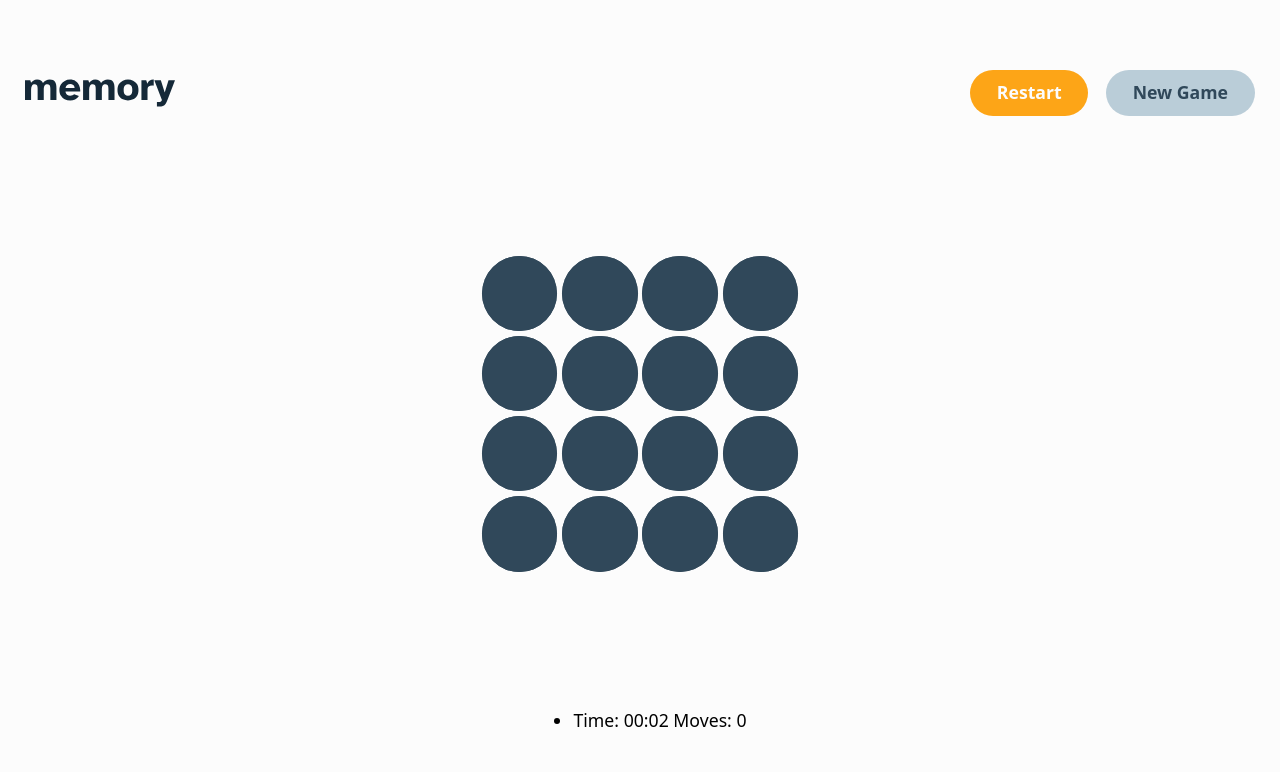
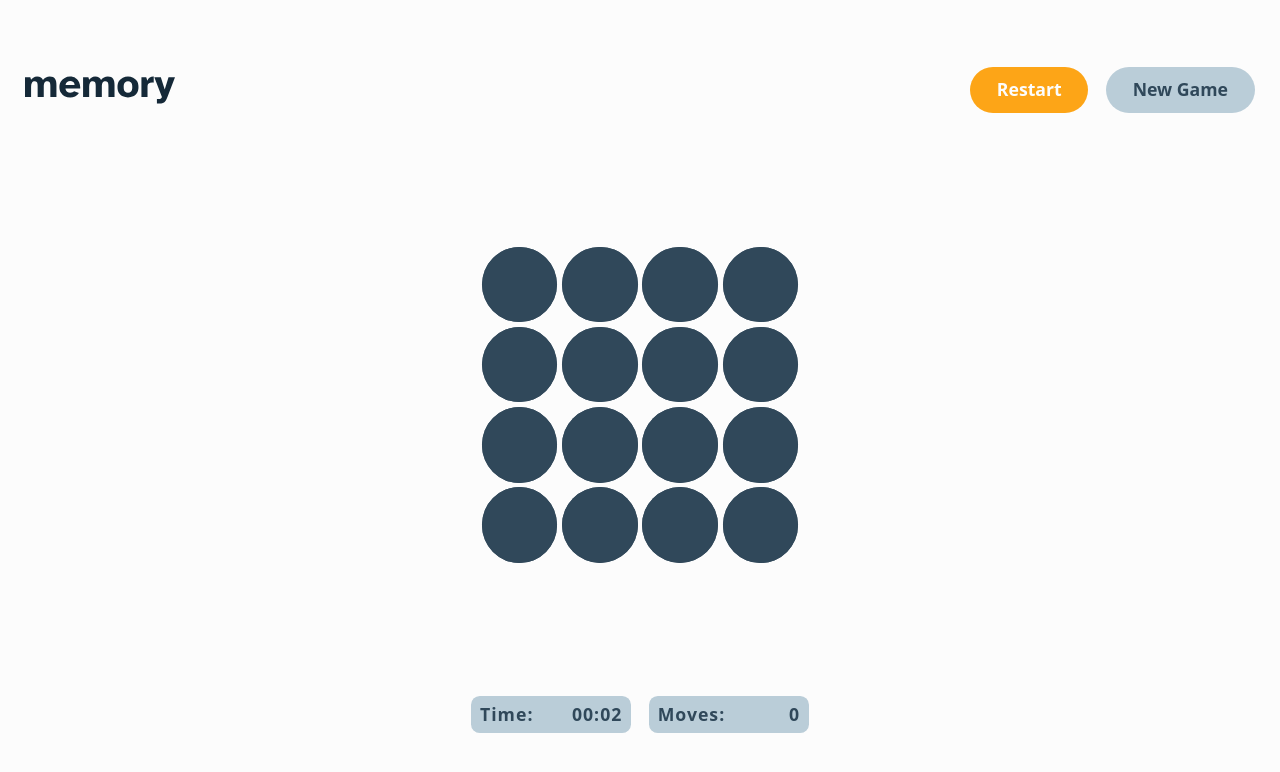
Before and after one commit to dwhenson/memory-game, a React (Vite) app: page / in a window 1280 px wide. Both pictures are taken after a click on the button "Start Game". Shown: the top 772 px of the page. Built offline with nearby package versions, Linux system fonts and the light colour scheme.

Commit message:
✅ ADD:  player styles

```diff
--- a/src/components/Board/Board.jsx
+++ b/src/components/Board/Board.jsx
@@ -59,8 +59,6 @@ function Board({ board, setBoard, gameState, setGameState, setGameComplete }) {
       })
     );
   }
-
-  console.log(board);
 
   React.useEffect(() => {
     if (board.every((token) => token.status !== "hidden")) {
--- a/src/components/Players/Players.jsx
+++ b/src/components/Players/Players.jsx
@@ -12,17 +12,32 @@ function Players({ gameState, seconds }) {
     return `${minutes}:${seconds}`;
   }
 
+  console.log(gameState);
+
   return (
-    <ul className={styles.PlayerWrapper}>
+    <ul role="list" className={styles.PlayerWrapper}>
       {gameState.length === 1 && (
-        <li>
-          Time: {secondsToTime(seconds)} Moves: {gameState[0].score}
+        <li className={styles.singlePlayer}>
+          <div className={styles.player}>
+            <p>Time:</p>
+            <p style={{ minWidth: "7ch", textAlign: "right" }}>
+              {secondsToTime(seconds)}
+            </p>
+          </div>
+          <div className={styles.player}>
+            <p>Moves: </p>
+            <p>{gameState[0].score}</p>
+          </div>
         </li>
       )}
       {gameState.length > 1 &&
         gameState.map((player, index) => (
-          <li key={index}>
-            Player {player.number}, score: {gameState[index].score}
+          <li
+            key={index}
+            className={`${styles.player} ${player.turn ? styles.current : ""}`}
+          >
+            Player {player.number}{" "}
+            <div className={styles.score}>{gameState[index].score}</div>
           </li>
         ))}
     </ul>
--- a/src/components/Players/Players.module.css
+++ b/src/components/Players/Players.module.css
@@ -3,5 +3,59 @@
   grid-column: 1 / -1;
   align-items: center;
   justify-content: center;
+  gap: var(--space-m);
   width: 100%;
 }
+
+.player {
+  display: flex;
+  align-items: center;
+  justify-content: space-between;
+  min-width: 10rem;
+  padding: var(--space-2xs) var(--space-2xs);
+  border-radius: var(--space-2xs);
+  background-color: var(--clr-primary-100);
+  transition: background-color 250ms ease, color 250ms ease;
+  font-size: var(--step-0);
+  font-weight: 700;
+  letter-spacing: 1px;
+  color: var(--clr-primary-400);
+}
+
+.player.current {
+  position: relative;
+  background-color: var(--clr-accent-100);
+  color: var(--clr-neutral-100);
+}
+
+.player.current::before {
+  content: "";
+  position: absolute;
+  top: 0;
+  left: 50%;
+  width: 0;
+  height: 0;
+  border-bottom: 15px solid var(--clr-accent-100);
+  border-left: 15px solid transparent;
+  border-right: 15px solid transparent;
+  transform: translate(-50%, -100%);
+}
+
+.player.current::after {
+  content: "current turn";
+  position: absolute;
+  left: 50%;
+  width: 100%;
+  transform: translate(-50%, 250%);
+  font-size: 0.75rem;
+  letter-spacing: 2px;
+  text-align: center;
+  text-transform: uppercase;
+  color: var(--clr-primary-400);
+}
+
+.singlePlayer {
+  display: flex;
+  justify-content: center;
+  gap: var(--space-s);
+}
```
